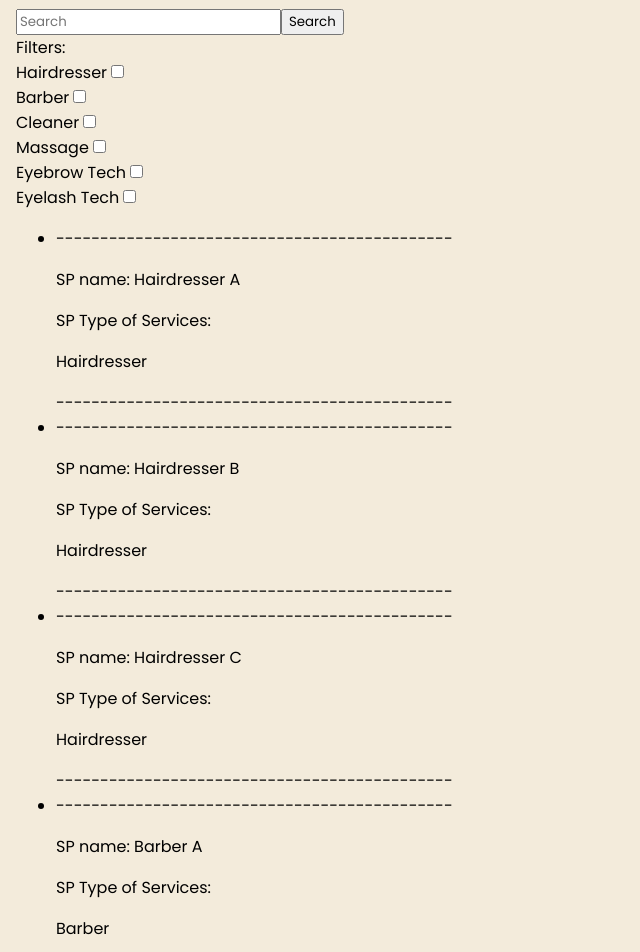
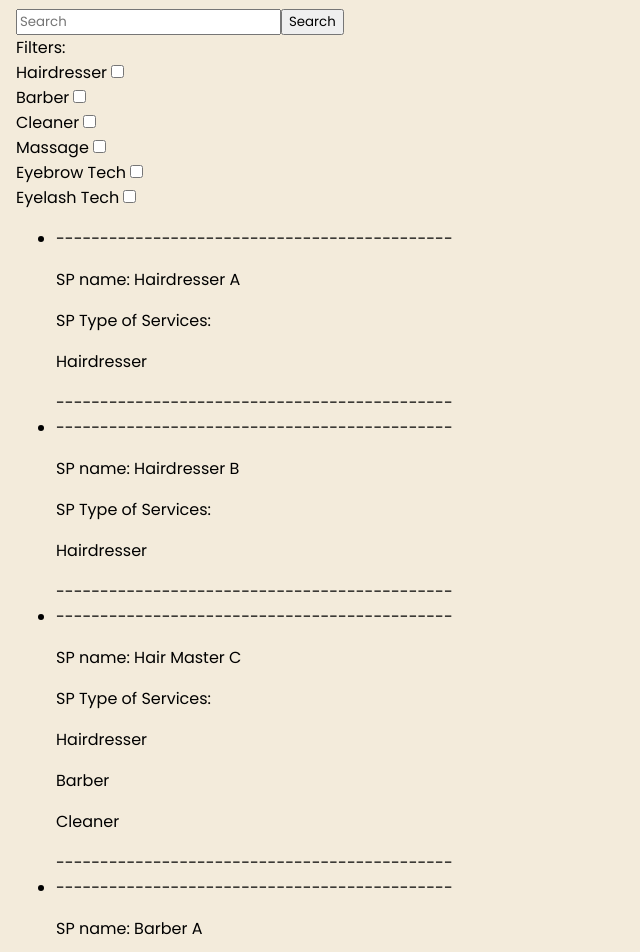
Before and after one commit to serhatgktp/amorr, a React (Create React App) app in the folder frontend/: page /explore in a window 1280 px wide. Shown: the top 952 px of the page, without its empty margins (0-640 px from the left). Built offline with nearby package versions, Linux system fonts and the light colour scheme.

Commit message:
163 updated sample data accordingly in explore jsx

```diff
--- a/frontend/src/components/customer_explore/customer_explore.jsx
+++ b/frontend/src/components/customer_explore/customer_explore.jsx
@@ -33,67 +33,107 @@ const CustomerExplore = () => {
             {
                 id: 1,
                 name: "Hairdresser A",
+                avg_rating: 3.5,
+                num_ratings: 2,
                 tos: ['Hairdresser'],
+                services: "Hairdresser"
             },
             {
                 id: 2,
                 name: "Hairdresser B",
+                avg_rating: 4.0,
+                num_ratings: 9,
                 tos: ['Hairdresser'],
+                services: "Hairdresser"
             },
             {
                 id: 3,
-                name: "Hairdresser C",
-                tos: ['Hairdresser'],
+                name: "Hair Master C",
+                avg_rating: 4.5,
+                num_ratings: 12,
+                tos: ['Hairdresser', 'Barber', 'Cleaner'],
+                services: "Hairdresser, Barber and more"
             },
             {
                 id: 4,
                 name: "Barber A",
+                avg_rating: 4.2,
+                num_ratings: 6,
                 tos: ['Barber'],
+                services: "Barber"
+
             },
             {
                 id: 5,
                 name: "Barber B",
+                avg_rating: 3.6,
+                num_ratings: 2,
                 tos: ['Barber'],
+                services: "Barber"
             },
             {
                 id: 6,
                 name: "Cleaner A",
+                avg_rating: 4.0,
+                num_ratings: 8,
                 tos: ['Cleaner'],
+                services: "Cleaner"
             },
             {
                 id: 7,
                 name: "Cleaner B",
+                avg_rating: 4.0,
+                num_ratings: 1,
                 tos: ['Cleaner'],
+                services: "Cleaner"
             },
             {
                 id: 8,
                 name: "Cleaner C",
+                avg_rating: 3.5,
+                num_ratings: 6,
                 tos: ['Cleaner'],
+                services: "Cleaner"
             },
             {
                 id: 9,
                 name: "Massage X",
+                avg_rating: 5.0,
+                num_ratings: 1,
                 tos: ['Massage'],
+                services: "Massage"
             },
             {
                 id: 10,
                 name: "Makeup Y",
+                avg_rating: 3.0,
+                num_ratings: 6,
                 tos: ['Makeup'],
+                services: "Makeup"
             },
             {
                 id: 11,
                 name: 'Eyebrow Tech Z',
+                avg_rating: 4.0,
+                num_ratings: 6,
                 tos: ['Eyebrow Tech'],
+                services: "Eyebrow Tech"
             },
             {
                 id: 12,
                 name: 'Eyelash Tech C',
+                avg_rating: 4.2,
+                num_ratings: 5,
                 tos: ['Eyelash Tech'],
+                services: "Eyelash Tech"
             },
             {
                 id: 13,
                 name: 'Tech Master',
+                avg_rating: 4.8,
+                num_ratings: 10,
                 tos: ['Eyebrow Tech','Eyelash Tech'],
+                services: "Eyebrow Tech and Eyelash Tech"
             }
           ]);
       }, []);
```
